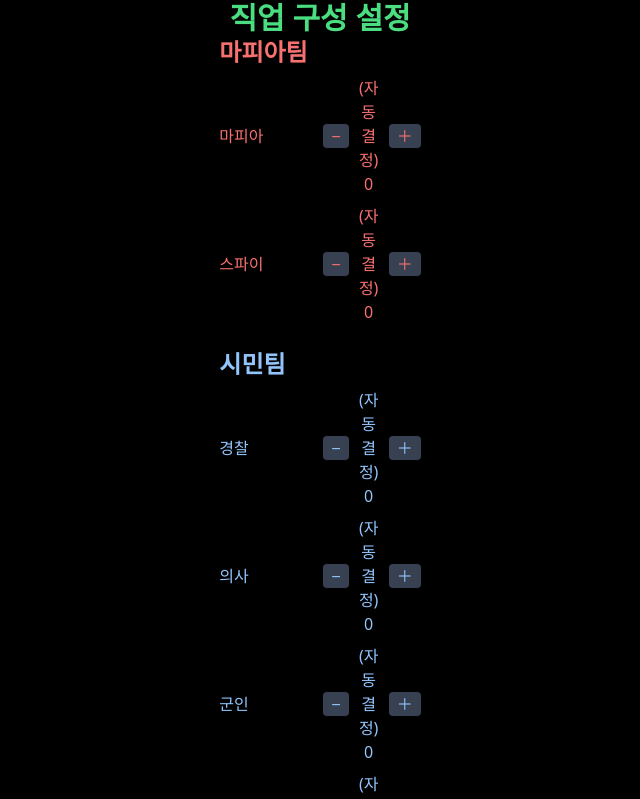
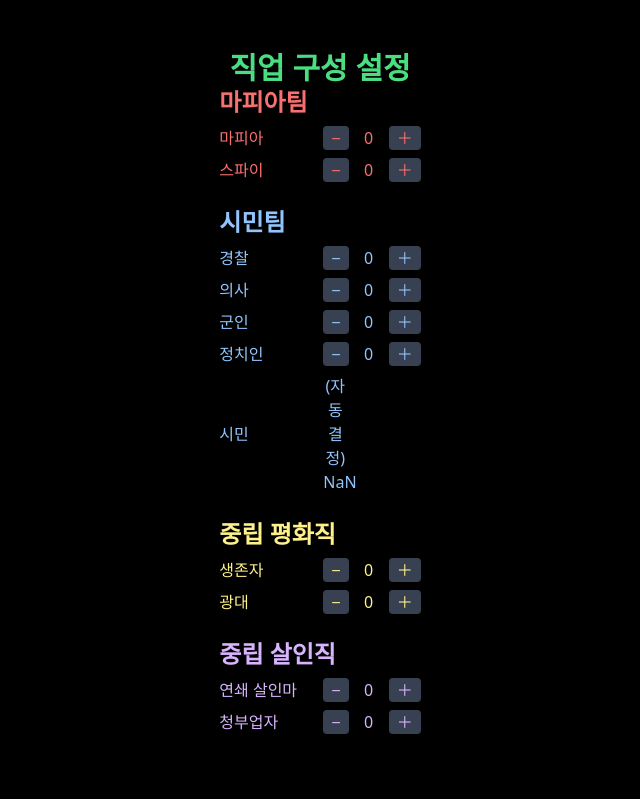
Before and after one commit to kuro793/Midnight-Mafia, a React (Vite) app: page /Midnight-Mafia/role-select in a window 1280 px wide. Shown: the top 799 px of the page, without its empty margins (320-960 px from the left). Built offline with nearby package versions, Linux system fonts and the light colour scheme.

Commit message:
Update RoleSelect.jsx

```diff
--- a/src/pages/game/setting/RoleSelect.jsx
+++ b/src/pages/game/setting/RoleSelect.jsx
@@ -7,12 +7,12 @@ function RoleCounter({ role, count, onIncrement, onDecrement, auto = false }) {
       <span className="w-24">{role}</span>
       {auto ? (
         <>
-          <span className="w-6 text-center">{count}</span>
+          <span className="w-6 text-center">(자동 결정) {count}</span>
         </>
       ) : (
         <>
           <button onClick={onDecrement} className="px-2 bg-gray-700 rounded">−</button>
-          <span className="w-6 text-center">(자동 결정) {count}</span>
+          <span className="w-6 text-center">{count}</span>
           <button onClick={onIncrement} className="px-2 bg-gray-700 rounded">＋</button>
         </>
       )}
```
